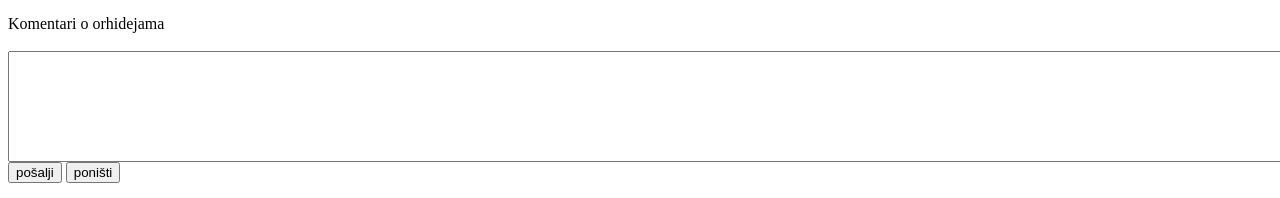
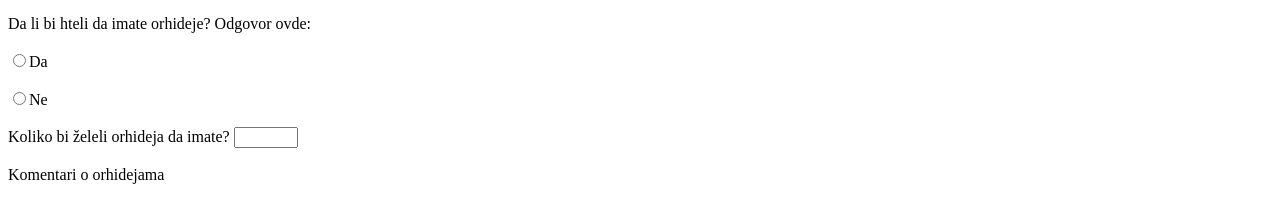
Before and after one commit to di70910/orhideja, a plain HTML site: page index.html in a window 1280 px wide. Shown: the part 1027-1225 px from the top of the page. Drawn offline with Linux system fonts and the light colour scheme.

Commit message:
Update index.html

```diff
--- a/index.html
+++ b/index.html
@@ -69,6 +69,16 @@
     </video>
 
     </br></br>
+
+    Da li bi hteli da imate orhideje?
+        <label> Odgovor ovde: </label></br></br>
+        <input type="radio" name="odgovor" value="da">Da</br></br>
+        <input type="radio" name="odgovor" value="ne">Ne</br></br>
+
+
+    Koliko bi želeli orhideja da imate?
+        <input type="number" name="quantity" min="1" max="100"> </br></br>
+
     Komentari o orhidejama </br></br>
         <textarea rows="7" cols="200" >  </textarea>
             <input type="submit" name="pošalji" value="pošalji">
```
